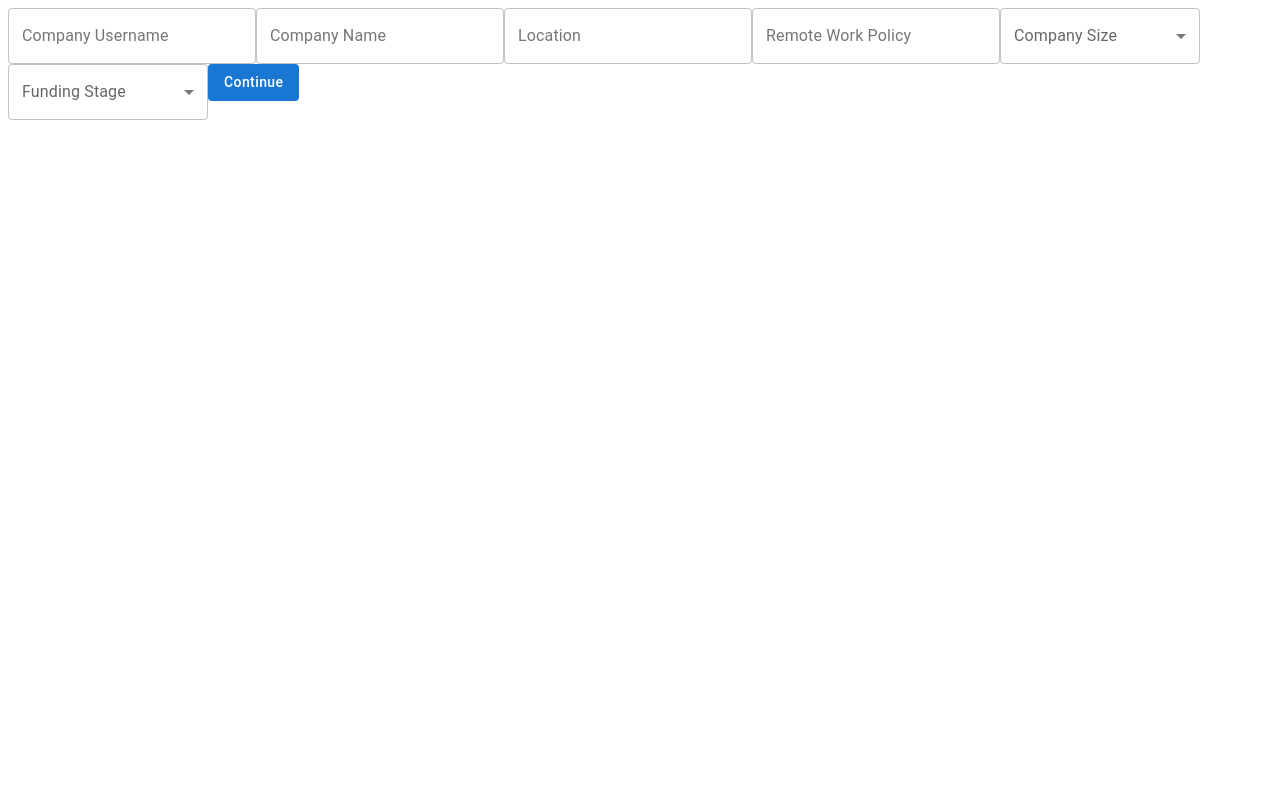
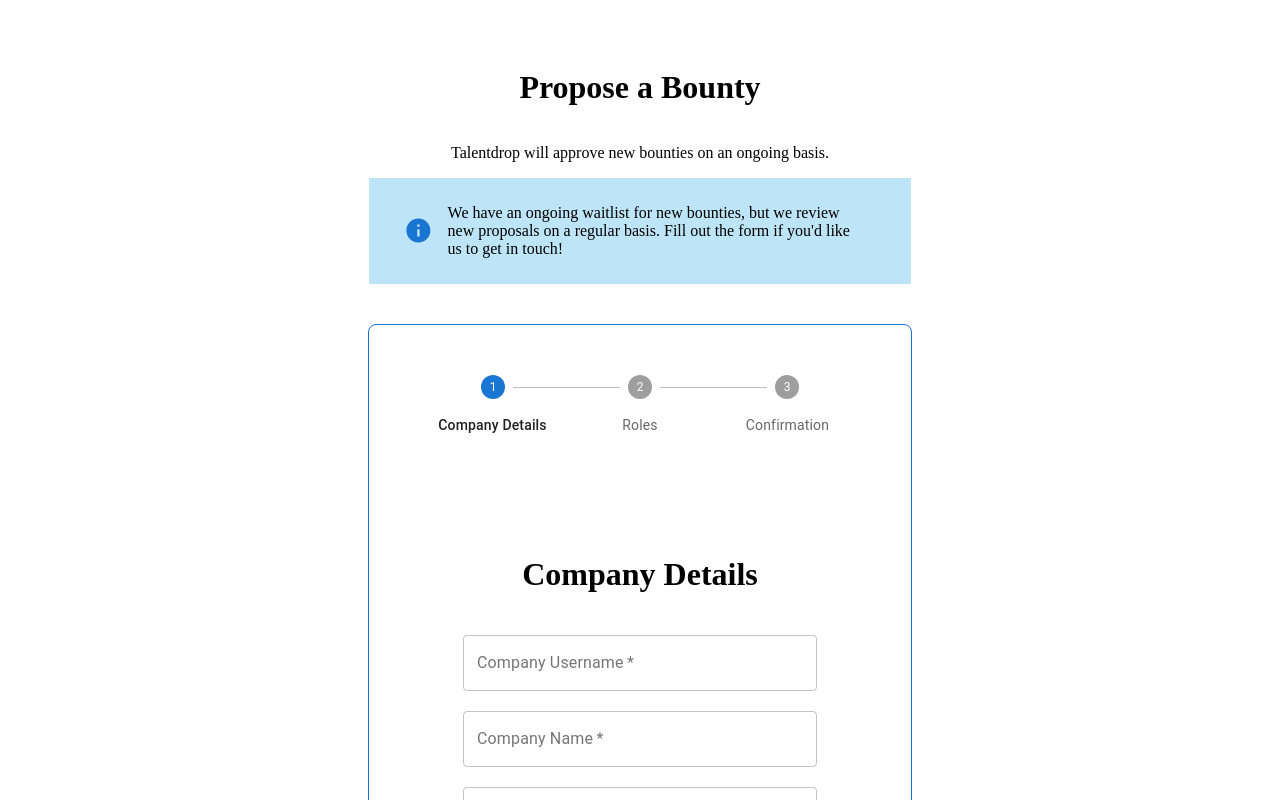
Before and after one commit to Jguevara1208/takeHome, a React (Create React App) app: page / in a window 1280 px wide. Shown: the top 800 px of the page. Built offline with nearby package versions, Linux system fonts and the light colour scheme.

Commit message:
error handling mostly implemented for company details page, stepper fully functioning. Switched to hooks for state.

```diff
--- a/src/components/Form/CompanyData.js
+++ b/src/components/Form/CompanyData.js
@@ -1,5 +1,5 @@
 const company = {
-    step: 1,
+    step: 0,
     username: '',
     companyName: '',
     location: '',
--- /dev/null
+++ b/src/components/Form/CompanySignup.css
@@ -0,0 +1,52 @@
+.wrapper {
+    width:70%;
+    display: flex;
+    flex-direction: column;
+    align-items: center;
+    margin: 40px 0px;
+}
+
+.notice {
+    width: 50%;
+    padding: 10px 50px;
+    display: flex;
+    align-items: center;
+    background-color: #bee4f8;
+}
+
+.notice svg {
+    color: #1875d1;
+    font-size: 1.8em;
+    margin: 0px 15px 0px -15px
+}
+
+.form-container {
+    width: 50%;
+    padding: 50px;
+    margin: 40px 0px;
+    display: flex;
+    flex-direction: column;
+    align-items: center;
+    border-radius: 8px;
+    border: 1px solid #1875d1;
+}
+
+.container {
+    width: 100%;
+    display: flex;
+    flex-direction: column;
+    justify-content: center;
+    align-items: center;
+}
+
+/*         Company Details           */
+
+.company-details-form {
+    display: flex;
+    flex-direction: column;
+    gap: 20px;
+    padding: 20px;
+    width: 80%;
+    text-align: center;
+    background-color: white;
+}
--- a/src/components/Form/CompanySignup.js
+++ b/src/components/Form/CompanySignup.js
@@ -1,19 +1,33 @@
 import { useState } from "react";
 
 import company, { roleTemplate } from './CompanyData'
+
+import InfoIcon from '@mui/icons-material/Info';
 
 import CompanyDetails from './CompanySignupPages/CompanyDetails';
 import RoleDetails from './CompanySignupPages/RoleDetails';
 import Confirmation from './CompanySignupPages/Confirmation';
 
+import Box from '@mui/material/Box';
+import Stepper from '@mui/material/Stepper';
+import Step from '@mui/material/Step';
+import StepLabel from '@mui/material/StepLabel';
+
+import './CompanySignup.css';
+
 const CompanySignup = () => {
 
     const [ companyDetails, setCompanyDetails ] = useState(company)
     const { roles } = companyDetails
+    const steps = ['Company Details', 'Roles', 'Confirmation']
+
+    const handleSubmit = () => {
+        console.log(companyDetails)
+    }
 
     const prevStep = (e) => {
         e.preventDefault()
-        if (companyDetails.step > 1) {
+        if (companyDetails.step > 0) {
             const companyCopy = { ...companyDetails }
             companyCopy.step -= 1
             setCompanyDetails(companyCopy)
@@ -22,13 +36,25 @@ const CompanySignup = () => {
 
     const nextStep = (e) => {
         e.preventDefault()
-        if (companyDetails.step < 3) {
+        if (companyDetails.step < 2) {
             const companyCopy = { ...companyDetails }
             companyCopy.step += 1
             setCompanyDetails(companyCopy)
         }
     }
 
+    const handleChange =  (e, obj) => {
+        e.preventDefault()
+        const companyCopy = { ...companyDetails }
+        const keys = Object.keys(obj)
+        keys.forEach(key => {
+            companyCopy[key] = obj[key]
+        })
+        companyCopy.step += 1
+        setCompanyDetails(companyCopy)
+    }
+
+    console.log(companyDetails)
     const handleInputChange = (e, idx=false) => {
         const { name, value } = e.target
         const companyCopy = { ...companyDetails }
@@ -66,17 +92,33 @@ const CompanySignup = () => {
         setCompanyDetails(companyCopy)
     }
 
-
-    switch (companyDetails.step) {
-        case 1:
-            return <CompanyDetails
-                        nextStep={nextStep}
-                        handleInputChange={handleInputChange}
+    return (
+        <div className='container'>
+            <div className='wrapper'>
+                <h1>Propose a Bounty</h1>
+                <p>Talentdrop will approve new bounties on an ongoing basis.</p>
+                <div className='notice'>
+                    <InfoIcon/>
+                    <p>We have an ongoing waitlist for new bounties, but we review new proposals on a regular basis. Fill out the form if you'd like us to get in touch!</p>
+                </div>
+                <div className='form-container'>
+                    <Box sx={{ mb: 10, width: '100%' }}>
+                        <Stepper activeStep={companyDetails.step} alternativeLabel>
+                            {steps.map((label) => (
+                            <Step key={label}>
+                                <StepLabel>{label}</StepLabel>
+                            </Step>
+                            ))}
+                        </Stepper>
+                    </Box>
+                    {companyDetails.step === 0 && (
+                        <CompanyDetails
+                                handleChange={handleChange}
                                 companyDetails={companyDetails}
                         />
-
-        case 2:
-            return <RoleDetails
+                    )}
+                    {companyDetails.step === 1 && (
+                        <RoleDetails
                                 nextStep={nextStep}
                                 prevStep={prevStep}
                                 handleInputChange={handleInputChange}
@@ -85,15 +127,18 @@ const CompanySignup = () => {
                                 removeRole={removeRole}
                                 roles={roles}
                         />
-
-        case 3:
-            return <Confirmation
+                    )}
+                    {companyDetails.step === 2 && (
+                        <Confirmation
                                 prevStep={prevStep}
                                 companyDetails={companyDetails}
+                                handleSubmit={handleSubmit}
                         />
-        default:
-            break;
-    }
+                    )}
+                </div>
+            </div>
+        </div>
+    )
 };
 
 export default CompanySignup;
--- a/src/components/Form/CompanySignupPages/CompanyDetails.js
+++ b/src/components/Form/CompanySignupPages/CompanyDetails.js
@@ -1,47 +1,101 @@
+import { useState } from 'react';
+
 import {TextField} from '@material-ui/core'
 import InputLabel from '@mui/material/InputLabel';
 import MenuItem from '@mui/material/MenuItem';
 import FormControl from '@mui/material/FormControl';
+import FormHelperText from '@mui/material/FormHelperText';
 import Select from '@mui/material/Select';
 import Button from '@mui/material/Button';
 
-const CompanyDetails = ({nextStep, handleInputChange, companyDetails}) => {
+const CompanyDetails = ({handleChange, companyDetails}) => {
+
+    const [username, setUsername] = useState(companyDetails.username)
+    const [companyName, setCompanyName] = useState(companyDetails.companyName)
+    const [location, setLocation] = useState(companyDetails.location)
+    const [remoteWorkPolicy, setRemoteWorkPolicy] = useState(companyDetails.remoteWorkPolicy)
+    const [companySize, setCompanySize] = useState(companyDetails.companySize)
+    const [fundingStage, setFundingStage] = useState(companyDetails.fundingStage)
+    const [errors, setErrors] = useState({})
+
+    const isValid = () => {
+        const errors = {}
+        if (username.length < 5) errors['username'] = 'Username must be atleast 5 characters'
+        if (!companyName.length) errors['companyName'] = 'Company name is required'
+        if (!location.length) errors['location'] = 'Location is required'
+        if (!remoteWorkPolicy.length) errors['remoteWorkPolicy'] = 'Remote Work Policy is required'
+        if (!companySize.length) errors['companySize'] = 'Company Size is required'
+        if (!fundingStage.length) errors['fundingStage'] = 'Funding Stage is required'
+        if (!username.length) errors['username'] = 'Company Username is required'
+        if (Object.keys(errors).length > 0) {
+            return errors
+        }
+        return true
+    }
+
+    const handleContinue = (e) => {
+        e.preventDefault()
+        const valid = isValid()
+        if (valid === true) {
+            setErrors({})
+            handleChange(e, {
+                username, companyName,
+                location, remoteWorkPolicy,
+                companySize, fundingStage
+            })
+        } else {
+            setErrors(valid)
+        }
+    }
 
     return (
-        <form>
+        <form className='company-details-form'>
+            <h1>Company Details</h1>
             <TextField
                 id="outlined-basic"
                 label="Company Username"
                 variant="outlined"
                 name='username'
-                value={companyDetails.username}
-                onChange={(e) => handleInputChange(e)}
+                required
+                value={username}
+                error={'username' in errors}
+                helperText={'username' in errors ? errors['username'] : ''}
+                onChange={(e) => setUsername(e.target.value)}
             />
             <TextField
                 id="outlined-basic"
                 label="Company Name"
                 variant="outlined"
                 name='companyName'
-                value={companyDetails.companyName}
-                onChange={(e) => handleInputChange(e)}
+                required
+                error={'companyName' in errors}
+                helperText={'companyName' in errors ? errors['companyName'] : ''}
+                value={companyName}
+                onChange={(e) => setCompanyName(e.target.value)}
             />
             <TextField
                 id="outlined-basic"
                 label="Location"
                 variant="outlined"
                 name='location'
-                value={companyDetails.location}
-                onChange={(e) => handleInputChange(e)}
+                required
+                error={'location' in errors}
+                helperText={'location' in errors ? errors['location'] : ''}
+                value={location}
+                onChange={(e) => setLocation(e.target.value)}
             />
             <TextField
                 id="outlined-basic"
                 label="Remote Work Policy"
                 variant="outlined"
                 name='remoteWorkPolicy'
-                value={companyDetails.remoteWorkPolicy}
-                onChange={(e) => handleInputChange(e)}
+                required
+                error={'remoteWorkPolicy' in errors}
+                helperText={'remoteWorkPolicy' in errors ? errors['remoteWorkPolicy'] : ''}
+                value={remoteWorkPolicy}
+                onChange={(e) => setRemoteWorkPolicy(e.target.value)}
             />
-            <FormControl sx={{ minWidth: 200 }}>
+            <FormControl sx={{ minWidth: 200 }} error={'companySize' in errors}>
                 <InputLabel id='company-size-label'>Company Size</InputLabel>
                 <Select
                     labelId='company-size-label'
@@ -49,16 +103,19 @@ const CompanyDetails = ({nextStep, handleInputChange, companyDetails}) => {
                     label='Company Size'
                     variant='outlined'
                     name='companySize'
-                    value={companyDetails.companySize}
-                    onChange={(e) => handleInputChange(e)}
+                    required
+                    error={'companySize' in errors}
+                    value={companySize}
+                    onChange={(e) => setCompanySize(e.target.value)}
                 >
                     <MenuItem value='0-10' >0-10</MenuItem>
                     <MenuItem value='10-50' >10-50</MenuItem>
                     <MenuItem value='50-100' >50-100</MenuItem>
                     <MenuItem value='100+' >100+</MenuItem>
                 </Select>
+                 {'companySize' in errors && <FormHelperText>{errors['companySize']}</FormHelperText>}
             </FormControl>
-            <FormControl sx={{ minWidth: 200 }}>
+            <FormControl sx={{ minWidth: 200 }} error={'fundingStage' in errors}>
                 <InputLabel id='funding-stage-label'>Funding Stage</InputLabel>
                 <Select
                     labelId='funding-stage-label'
@@ -66,8 +123,10 @@ const CompanyDetails = ({nextStep, handleInputChange, companyDetails}) => {
                     label='Funding Stage'
                     variant='outlined'
                     name='fundingStage'
-                    value={companyDetails.fundingStage}
-                    onChange={(e) => handleInputChange(e)}
+                    required
+                    error={'fundingStage' in errors}
+                    value={fundingStage}
+                    onChange={(e) => setFundingStage(e.target.value)}
                 >
                     <MenuItem value="Pre-seed">Pre-seed</MenuItem>
                     <MenuItem value="Seed">Seed</MenuItem>
@@ -75,12 +134,13 @@ const CompanyDetails = ({nextStep, handleInputChange, companyDetails}) => {
                     <MenuItem value="Series B">Series B</MenuItem>
                     <MenuItem value="Series C">Series C</MenuItem>
                 </Select>
+                 {'fundingStage' in errors && <FormHelperText>{errors['fundingStage']}</FormHelperText>}
             </FormControl>
             <Button
-                style={{textTransform: 'none'}}
+                style={{textTransform: 'none', maxWidth: '100px', alignSelf: 'flex-end'}}
                 variant="contained"
                 disableElevation
-                onClick={nextStep}
+                onClick={handleContinue}
                 size='medium'
             >
                 Continue
--- a/src/components/Form/CompanySignupPages/Confirmation.js
+++ b/src/components/Form/CompanySignupPages/Confirmation.js
@@ -1,5 +1,5 @@
 
-const Confirmation = ({prevStep, companyDetails}) => {
+const Confirmation = ({prevStep, companyDetails, handleSubmit}) => {
     return (
         <div>
             <div className=''>
@@ -41,6 +41,7 @@ const Confirmation = ({prevStep, companyDetails}) => {
                     </div>
                 ))}
             </div>
+
         </div>
     );
 };
```
Also changed, not shown: src/components/Form/CompanySignupPages/RoleDetails.js (+4 -4 lines). Lines whose indentation alone changed are shown as unchanged.
